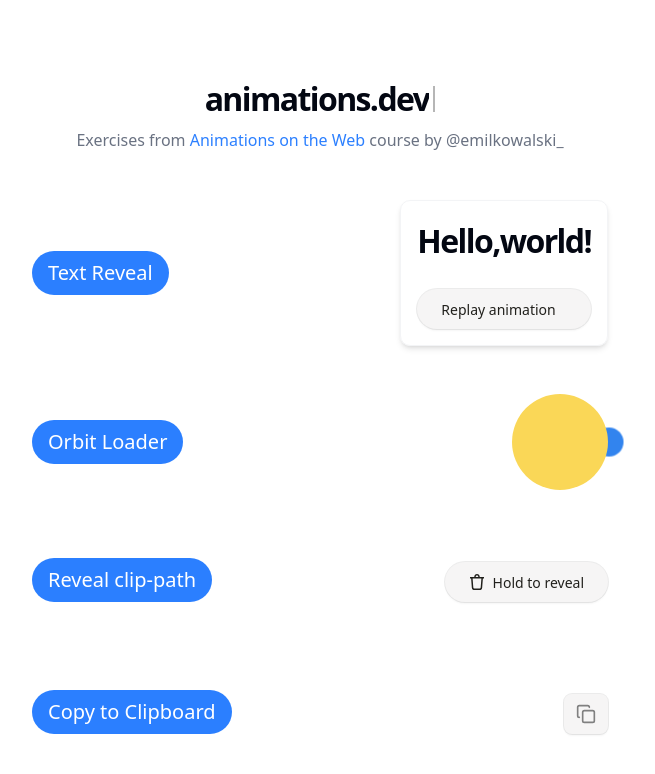
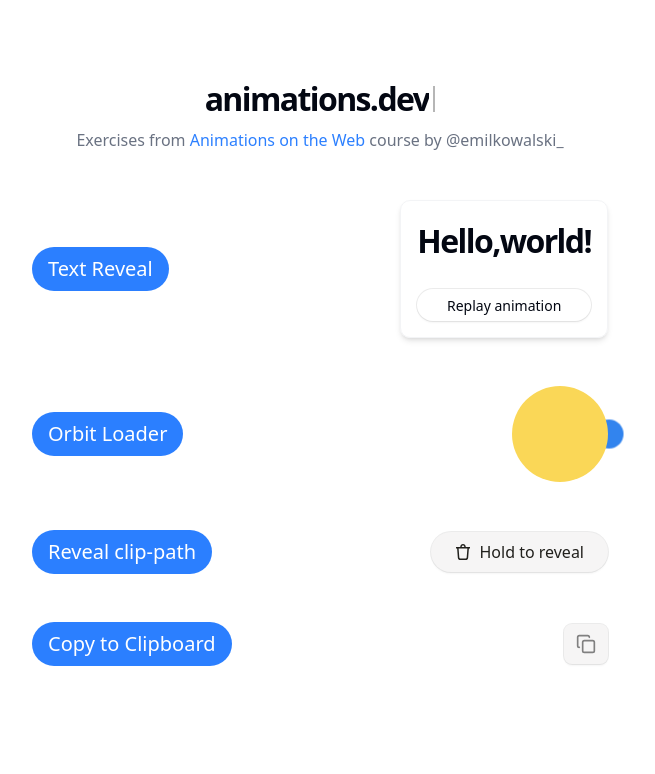
Before and after one commit to lucaskraus/animations-dev-course, a React (Vite) app: page / in a window 1280 px wide. Shown: the top 774 px of the page, without its empty margins (320-975 px from the left). Built offline with nearby package versions, Linux system fonts and the light colour scheme.

Commit message:
Refactor ButtonReveal and CopyToClipboard components: rename CSS classes for clarity and add box-shadow for improved aesthetics; update App layout for consistent styling

```diff
--- a/src/App.tsx
+++ b/src/App.tsx
@@ -36,7 +36,7 @@ function App() {
           <div className="rounded-full bg-blue-500 py-2 px-4 w-fit">
             <h3 className="text-sm lg:text-xl text-center font-medium text-white">Reveal clip-path</h3>
           </div>
-          <div className="flex pb-5">
+          <div className="flex ">
             <ButtonReveal />
           </div>
         </div>
@@ -45,7 +45,7 @@ function App() {
           <div className="rounded-full bg-blue-500 py-2 px-4 w-fit">
             <h3 className="text-sm lg:text-xl text-center font-medium text-white">Copy to Clipboard</h3>
           </div>
-          <div className="flex pb-5">
+          <div className="flex">
             <CopyToClipboard />
           </div>
         </div>
--- a/src/components/ButtonReveal/index.css
+++ b/src/components/ButtonReveal/index.css
@@ -1,4 +1,4 @@
-.button-reveal {
+.button-hold-reveal {
     position: relative;
     display: flex;
     height: 40px;
@@ -9,10 +9,13 @@
     padding-inline: 24px;
     font-weight: 500;
     color: #21201c;
+    box-shadow:
+        0 0 0 1px rgba(0, 0, 0, 0.08),
+        0px 2px 2px rgba(0, 0, 0, 0.04);
     transition: transform 0.2s cubic-bezier(0.25, 0.46, 0.45, 0.94);
 }
 
-.button:active {
+.button-hold-reveal:active {
     transform: scale(0.97);
 }
 .reveal-container {
@@ -29,7 +32,7 @@
     transition: clip-path 0.2s ease-out;
 }
 
-.button:active .reveal-container {
+.button-hold-reveal:active .reveal-container {
     clip-path: inset(0px 0px 0px 0px);
     transition: clip-path 1.5s linear;
 }
--- a/src/components/ButtonReveal/index.tsx
+++ b/src/components/ButtonReveal/index.tsx
@@ -2,7 +2,7 @@ import "./index.css";
 
 export default function ButtonReveal() {
     return (
-        <button className="button-reveal">
+        <button className="button-hold-reveal">
             <div className="reveal-container">
                 <svg height="16" strokeLinejoin="round" viewBox="0 0 16 16" width="16">
                     <path
--- a/src/components/CopyToClipboard/index.css
+++ b/src/components/CopyToClipboard/index.css
@@ -8,4 +8,7 @@
     padding: 12px;
     font-weight: 500;
     color: #21201c;
+    box-shadow:
+        0 0 0 1px rgba(0, 0, 0, 0.08),
+        0px 2px 2px rgba(0, 0, 0, 0.04);
 }
--- a/src/components/TextReveal/index.css
+++ b/src/components/TextReveal/index.css
@@ -13,7 +13,7 @@ h1 span {
   animation-fill-mode: backwards;
 }
 
-button {
+.button-text-reveal {
   width: 100%;
   margin-top: 24px;
   position: relative;
--- a/src/components/TextReveal/index.tsx
+++ b/src/components/TextReveal/index.tsx
@@ -13,7 +13,7 @@ export default function TextReveal() {
                     ))}
                 </h1>
             </div>
-            <button className="button-reveal" onClick={() => setCounter(counter + 1)}>
+            <button className="button-text-reveal" onClick={() => setCounter(counter + 1)}>
                 Replay animation
             </button>
         </div>
```
